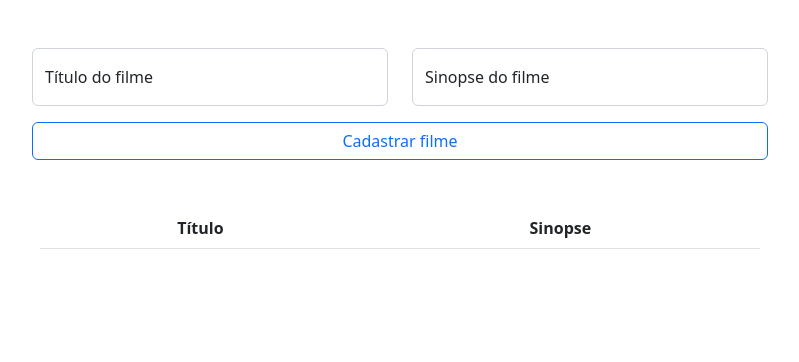
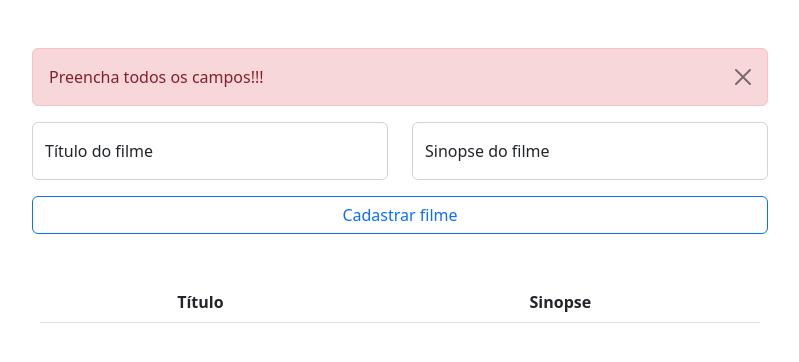
Before and after one commit to CarolinaTartarotiShishito/Estudo_FullStack_Front_End, a website: page front/index.html in a window 1280 px wide. Both pictures are taken after a click on the button "Cadastrar filme". Shown: the whole page, without its empty margins (240-1039 px from the left). Drawn offline with nearby package versions, Linux system fonts and the light colour scheme; no server answers.

```diff
--- a/front/index.html
+++ b/front/index.html
@@ -8,6 +8,14 @@
   </head>
   <body onload = "obterFilmes()">
     <div class = "container mt-5">
+      <div class="row justify-content-center"> <!--modal para alerta caso usuário n escreva nada em titulo e sinopse -->
+        <div class="col-md-8">
+          <div class="d-none alert alert-danger alert-dismissible fade" role="alert">
+            Preencha todos os campos!!!
+            <button type="button" class="btn-close" data-bs-dismiss="alert" aria-label="close"></button>
+          </div>
+        </div>
+      </div>
       <div class = "row justify-content-center">
         <div class = "col-md-8 col-lg-4">
           <div class="form-floating mb-3">
--- a/front/js/script.js
+++ b/front/js/script.js
@@ -2,23 +2,47 @@
 const baseURL = 'localhost:3000'
 const filmesEndPoint = '/filmes'
 
-async function obterFilmes() {
-    const URLcompleta = `${protocolo}${baseURL}${filmesEndPoint}`
-    const filmes = (await axios.get(URLcompleta)).data
+function exibirFilmes(filmes) {
     let tabela = document.querySelector('.filmes')
     let corpoTabela = tabela.getElementsByTagName('tbody')[0]
-
-    for (let filme of filmes){ //vai inserindo linha no início da tabela, empilhando
-	    let linha = corpoTabela.insertRow(0)
+    corpoTabela.innerHTML = ""
+    for(let filme of filmes){
+        let linha = corpoTabela.insertRow(0)
         let celulaTitulo = linha.insertCell(0)
         let celulaSinopse = linha.insertCell(1)
         celulaTitulo.innerHTML = filme.titulo
         celulaSinopse.innerHTML = filme.sinopse
     }
-
-    console.log(filmes)
 }
 
-function cadastrarFilme() {
-    console.log('vamos cadastrar')
+async function obterFilmes() {
+    const URLcompleta = `${protocolo}${baseURL}${filmesEndPoint}`
+    const filmes = (await axios.get(URLcompleta)).data
+    exibirFilmes(filmes)
+    // console.log(filmes)
 }
+
+async function cadastrarFilme() {
+    const URLcompleta = `${protocolo}${baseURL}${filmesEndPoint}`
+    let tituloInput = document.querySelector('#tituloInput')
+    let sinopseInput = document.querySelector('#sinopseInput')
+    let titulo = tituloInput.value
+    let sinopse = sinopseInput.value
+    tituloInput.value = ""
+    sinopseInput.value = ""
+    if(titulo && sinopse) {
+        const filmes = (await axios.post(URLcompleta, {titulo, sinopse})).data
+        exibirFilmes(filmes)
+    }
+    else { //se o usuário n escrever nada em titulo e sinopse
+        let alert = document.querySelector('.alert')
+        alert.classList.add('show')
+        alert.classList.remove('d-none')
+        // para ter um tempo para voltar tudo ao normal
+        setTimeout(() => {
+            alert.classList.remove('show')
+            alert.classList.add('d-none')
+        }, 3000)
+    }
+
+}
--- a/index.js
+++ b/index.js
@@ -1,4 +1,5 @@
 // console.log('Hello, NodeJS!! ^_^')
+//mongodb+srv://carolinashishito:redpepper.14@cluster0.6xmnr.mongodb.net/?retryWrites=true&w=majority&appName=Cluster0
 
 const express = require('express') //importando a biblioteca
 const cors = require('cors')
--- a/package.json
+++ b/package.json
@@ -12,7 +12,8 @@
   "license": "ISC",
   "dependencies": {
     "cors": "^2.8.5",
-    "express": "^4.21.0"
+    "express": "^4.21.0",
+    "mongodb": "^6.9.0"
   },
   "devDependencies": {
     "nodemon": "^3.1.7"
```
